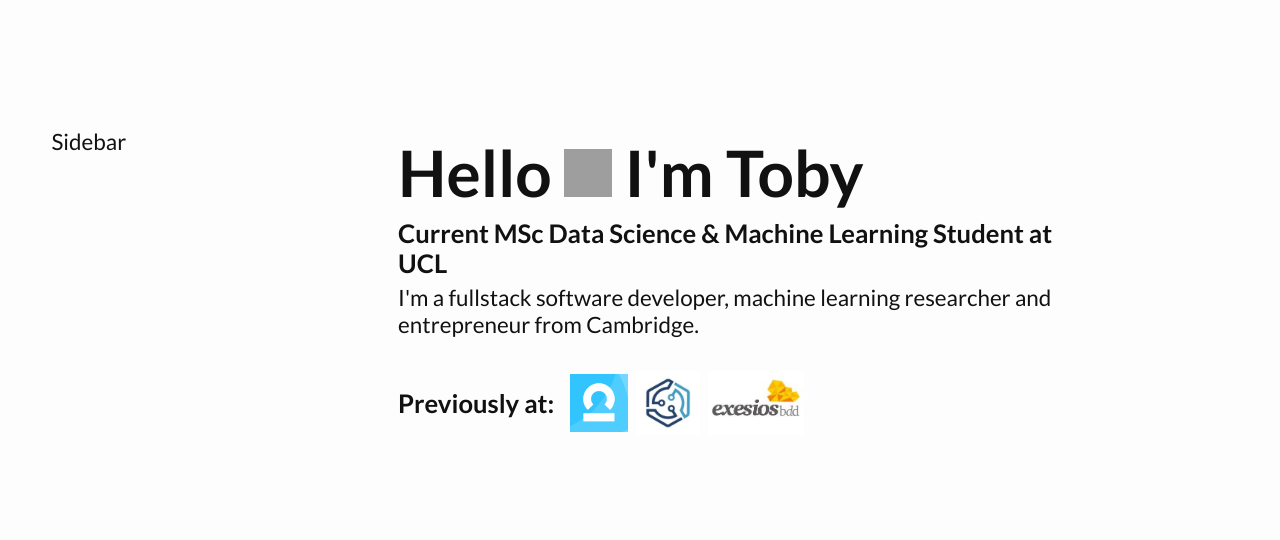
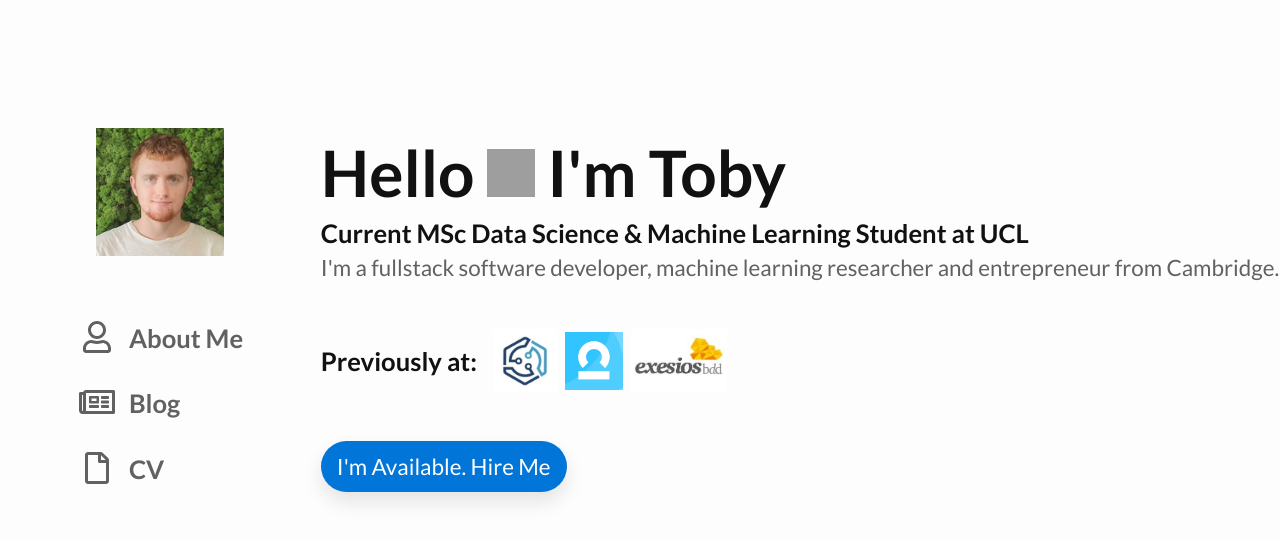
Before and after one commit to TobyDrane/Personal-Site, a Gatsby site: page / in a window 1280 px wide. Built offline with nearby package versions, Linux system fonts and the light colour scheme; Gatsby itself is replaced by a stand-in of ours; grey boxes are pictures that could not be loaded.

Commit message:
sidebar, font awesome and contents

```diff
--- a/gatsby-config.js
+++ b/gatsby-config.js
@@ -12,5 +12,6 @@ module.exports = {
     },
     `gatsby-transformer-sharp`,
     `gatsby-plugin-sharp`,
+    `gatsby-plugin-fontawesome-css`,
   ],
 }
--- a/package.json
+++ b/package.json
@@ -14,10 +14,15 @@
     "test": "echo \"Write tests! -> https://gatsby.dev/unit-testing\" && exit 1"
   },
   "dependencies": {
+    "@fortawesome/fontawesome-svg-core": "^1.2.30",
+    "@fortawesome/free-regular-svg-icons": "^5.14.0",
+    "@fortawesome/free-solid-svg-icons": "^5.14.0",
+    "@fortawesome/react-fontawesome": "^0.1.11",
     "firebase": "^7.18.0",
     "gatsby": "^2.24.47",
     "gatsby-image": "^2.4.16",
     "gatsby-plugin-firebase": "^0.2.0-beta.4",
+    "gatsby-plugin-fontawesome-css": "^1.0.0",
     "gatsby-plugin-sass": "^2.3.12",
     "gatsby-plugin-sharp": "^2.6.27",
     "gatsby-source-filesystem": "^2.3.24",
--- a/src/components/sidebar.js
+++ b/src/components/sidebar.js
@@ -0,0 +1,55 @@
+import React from 'react';
+import { graphql, StaticQuery } from 'gatsby';
+import { FontAwesomeIcon } from '@fortawesome/react-fontawesome'
+import { faUser, faNewspaper, faFile } from '@fortawesome/free-regular-svg-icons';
+import Img from 'gatsby-image/withIEPolyfill';
+
+const Sidebar = () => {
+  return (
+    <StaticQuery
+      query={
+        graphql`
+          {
+            TOBY: file(relativePath: { eq: "toby-featured.jpg" }) {
+              childImageSharp {
+                fluid(maxWidth: 800) {
+                  ...GatsbyImageSharpFluid_noBase64
+                }
+              }
+            }
+          }`
+        }
+        render={(data) => (
+          <section className="sidebar">
+            <div className="photo">
+              <Img
+                fluid={data.TOBY.childImageSharp.fluid}
+                style={{
+                  width: '8rem',
+                  height: '8rem',
+                }}
+              />
+            </div>
+            <div className="actions">
+              <ul>
+                <li>
+                  <div className="icon"><FontAwesomeIcon size='2x' icon={faUser} /></div>
+                  <h2>About Me</h2>
+                </li>
+                <li>
+                  <div className="icon"><FontAwesomeIcon size='2x' icon={faNewspaper} /></div>
+                  <h2>Blog</h2>
+                </li>
+                <li>
+                  <div className="icon"><FontAwesomeIcon size='2x' icon={faFile} /></div>
+                  <h2>CV</h2>
+                </li>
+              </ul>
+            </div>
+          </section>
+        )}
+    />
+  );
+}
+
+export default Sidebar;
--- a/src/pages/index.js
+++ b/src/pages/index.js
@@ -3,15 +3,14 @@ import { graphql } from 'gatsby';
 import Img from 'gatsby-image/withIEPolyfill';
 
 import Layout from '../components/layout';
+import Sidebar from '../components/sidebar';
 
 const Home = ({ data }) => {
   console.log(data);
   return (
     <Layout>
       <main className="main">
-        <div className="sidenav">
-          <p>Sidebar</p>
-        </div>
+        <Sidebar />
         <div className="home-content">
           <div className="banner">
             <h1>Hello <img alt="waving hand" src="https://twemoji.maxcdn.com/2/svg/1f44b.svg"/> I'm Toby</h1>
@@ -21,19 +20,19 @@ const Home = ({ data }) => {
             <div className="locations">
               <h2>Previously at: </h2>
               <Img
-                fluid={data.CI.childImageSharp.fluid}
+                fluid={data.TXP.childImageSharp.fluid}
                 style={{
-                  width: "3.6rem",
-                  height: "3.6rem",
+                  width: "4rem",
+                  height: "4rem",
                   marginRight: "0.5rem",
                   zIndex: 1,
                 }}
               />
               <Img
-                fluid={data.TXP.childImageSharp.fluid}
+                fluid={data.CI.childImageSharp.fluid}
                 style={{
-                  width: "4rem",
-                  height: "4rem",
+                  width: "3.6rem",
+                  height: "3.6rem",
                   marginRight: "0.5rem",
                   zIndex: 1,
                 }}
@@ -46,6 +45,10 @@ const Home = ({ data }) => {
                   zIndex: 1,
                 }}
               />
+            </div>
+
+            <div className="hire-contact">
+              <button className="button-hire">I'm Available. Hire Me</button>
             </div>
           </div>
         </div>
--- a/src/styles/colors.scss
+++ b/src/styles/colors.scss
@@ -3,4 +3,7 @@
 //
 
 $color-black: #111;
+$color-gray: #616161;
+$color-gray-light: #9e9e9e;
 $color-white: #FDFDFD;
+$color-green: #0275d8;
--- a/src/styles/global.scss
+++ b/src/styles/global.scss
@@ -27,20 +27,51 @@ body {
   max-height: 100vh;
   padding: 10% 0 0 0;
 
-  .sidenav {
+  .sidebar {
     display: flex;
-    justify-content: center;
-    flex-grow: 5;
+    flex-direction: column;
+    align-items: center;
+    flex-basis: 25%;
+
+    .actions {
+      margin-top: 2rem;
+      ul {
+        list-style: none;
+        padding: 0;
+        margin: 0;
+
+        li:hover {
+          transform: scale(1.05);
+        }
+        li {
+          cursor: pointer;
+          margin: 1.8rem 0;
+          padding: 0;
+          display: grid;
+          align-items: flex-end;
+          grid-template-columns: 40px 1fr;
+          transition: all .2s ease;
+
+          .icon {
+            justify-self: center;
+            svg { color: #616161 }
+          }
+          h2 {
+            color: #616161;
+            margin-left: 12px;
+            margin-bottom: 0;
+          }
+        }
+      }
+    }
   }
 
   .home-content {
     display: flex;
     flex-direction: column;
-    flex-grow: 7;
     align-items: center;
-
+    flex-basis: 75%;
     .banner {
-      max-width: 60%;
       img {
         width: 3rem;
         height: 3rem;
@@ -56,5 +87,27 @@ body {
         margin-right: 1rem;
       }
     }
+
+    .hire-contact {
+      margin-top: 5%;
+      display: flex;
+      flex-direction: row;
+
+      .button-hire {
+        font-size: 1.4rem;
+        padding: 12px 16px;
+        color: $color-white;
+        background-color: $color-green;
+        border: 0px;
+        border-radius: 100px;
+        box-shadow: 0 10px 20px rgba(0, 0, 0, 0.1);
+        transition: all .2s;
+        outline: none;
+      }
+
+      .button-hire:hover {
+        transform: translateY(-3px);
+      }
+    }
   }
 }
--- a/src/styles/typography.scss
+++ b/src/styles/typography.scss
@@ -6,7 +6,7 @@ p {
   font-weight: 500;
   font-size: 1.4rem;
   margin: 0;
-  color: $color-black;
+  color: $color-gray;
 }
 
 h1 {
```
Also changed, not shown: src/images/toby-featured.jpg (added), 1 other file.
